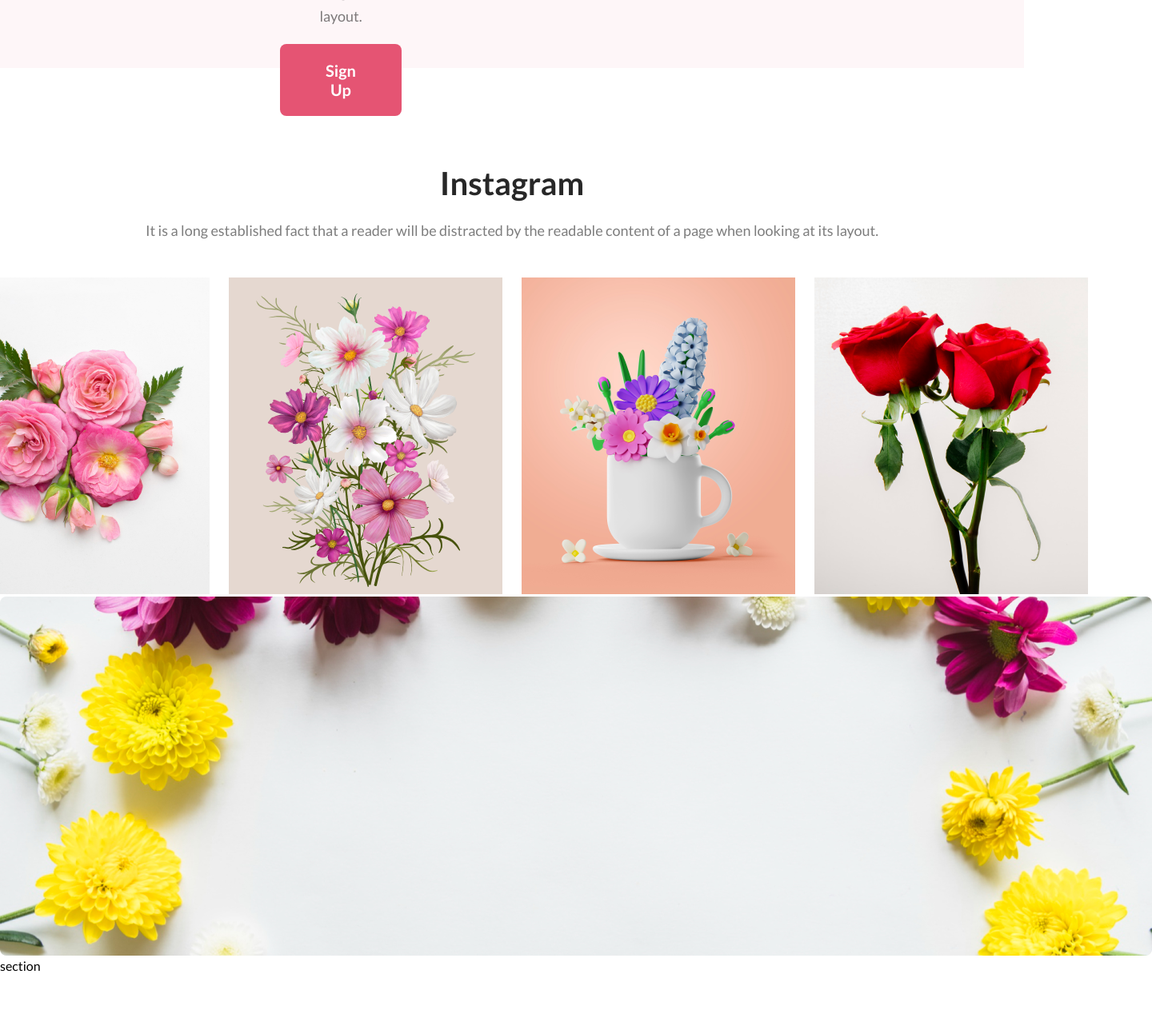
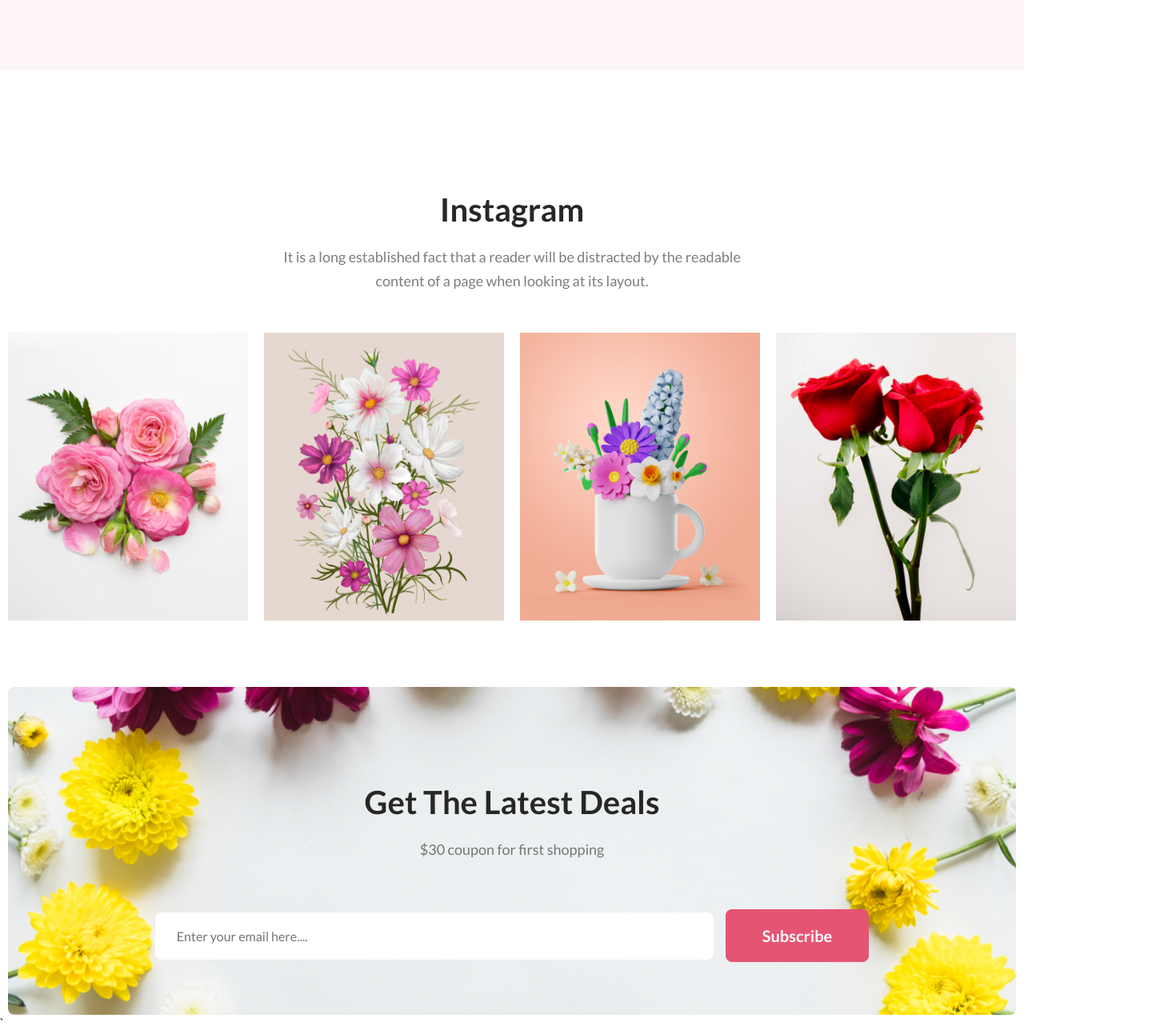
Before and after one commit to AkterParvin/My-FlowerShop-site-4assingment, a plain HTML site: page index.html in a window 1280 px wide. Shown: the part 2862-4150 px from the top of the page at 80% size, 1440 px wide, since content can reach past the window. Before the commit the page ends 4079 px from the top, so only its background shows below. Drawn offline with Linux system fonts and the light colour scheme.

Commit message:
added full main section and edited again

```diff
--- a/WildFlower.css
+++ b/WildFlower.css
@@ -13,7 +13,7 @@
     width: auto;
     height: 100%;
     background: rgba(229, 84, 115, 0.10);
-    padding-left:150px ;
+    padding-left: 150px;
     padding-top: 50px;
 
 }
@@ -48,7 +48,7 @@
 
 }
 
-.banner-image{
+.banner-image {
 
     margin-bottom: -3px;
 }
@@ -80,6 +80,10 @@
     font-size: 18px;
     font-weight: 400;
     line-height: 30px;
+}
+
+main {
+    max-width: 1920px;
 }
 
 /* three blocks of flowers style  */
@@ -173,7 +177,7 @@
     border-radius: 8px;
     background: rgba(39, 39, 39, 0.05);
     margin: 120px 180px;
-    padding:60px;
+    padding: 60px;
 
 }
 
@@ -193,14 +197,16 @@
     align-items: center;
     text-align: center;
     background: rgba(229, 84, 115, 0.05);
-    height: 620px;
+    width: auto;
+    padding: 100px;
 
 
 }
-.sale-text{
-    padding: 220px 50px 150px 350px;
+
+.sale-text {
+    /* padding: 220px 50px 150px 350px; */
     text-align: center;
-   }
+}
 
 .color-primary {
     color: #E55473;
@@ -215,34 +221,82 @@
     font-style: normal;
     font-weight: 400;
     line-height: 30px;
-    padding: 20px ;
+    padding: 20px;
 
 }
 
-.rose{
+.rose {
 
-    padding: 100px 400px 150px 10px;
+    /* padding: 100px 400px 150px 10px; */
 }
 
 /* instagram section style  */
+.insta-container {
+    margin: 50px 100px;
+}
 
-.insta-text{
-    margin-top: 120px;
+.insta-text {
+    padding-top: 100px;
 
 }
-.flower-insta{
+
+.flower-insta {
     display: flex;
     justify-content: center;
-    gap: 24px;
-    margin-top: 24px;
+    gap: 20px;
+    padding: 30px;
 }
 
-.deal-pic{
-    /* margin: 120px 220px; */
+.insta-flower-img {
+    height: 360px;
+    width: 300px;
+}
+
+
+.deal-section {
+    /* display: flex; */
+    justify-content: center;
+    align-items: center;
     text-align: center;
+    margin: 50px 100px;
+
+
+}
+
+
+
+.deal-section {
+    height: 410px;
+    width: 1260px;
+    margin: auto;
+    background-image: url(imgs-flower/Rectangle\ 9.png);
     background-position: center;
     background-repeat: no-repeat;
-    width: auto;
-    height: 100%;
+    background-size: cover;
+    text-align: center;
+    border-radius: 8px;
+}
+
+.deal-text {
+    padding-top: 120px;
+    padding-bottom: 40px;
+}
+
+.form-set {
+    display: flex;
+    justify-content: center;
+    gap: 15px;
+    align-items: center;
+}
+
+.form-email input {
+    color: rgba(39, 39, 39, 0.60);
+    text-align: center;
+    font-size: 16px;
+    font-weight: 400;
+    padding: 20px 500px 20px 20px;
+    border-radius: 8px;
+    border: none;
+    background-color: #FFF;
 
 }
--- a/index.html
+++ b/index.html
@@ -1,12 +1,14 @@
 <!DOCTYPE html>
 <html lang="en">
+
 <head>
     <meta charset="UTF-8">
     <meta name="viewport" content="width=device-width, initial-scale=1.0">
     <link rel="stylesheet" href="WildFlower.css">
     <link rel="preconnect" href="https://fonts.googleapis.com">
     <link rel="preconnect" href="https://fonts.gstatic.com" crossorigin>
-<link href="https://fonts.googleapis.com/css2?family=Lato:ital,wght@0,400;0,700;1,400&display=swap" rel="stylesheet">
+    <link href="https://fonts.googleapis.com/css2?family=Lato:ital,wght@0,400;0,700;1,400&display=swap"
+        rel="stylesheet">
 
     <link rel="preconnect" href="https://fonts.googleapis.com">
     <link rel="preconnect" href="https://fonts.gstatic.com" crossorigin>
@@ -23,7 +25,9 @@
                     Let's make <br>beautiful flowers a <br> part of your life!
                 </h1>
                 <p class="banner-para">
-                    Welcome to <span class="color-primary"> <b></b></span> where the beauty of flowers becomes a living, <br>breathing expression of joy in your life.We believe in the transformative power <br> of nature's most vibrant and delicate creations.
+                    Welcome to <span class="color-primary"> <b></b></span> where the beauty of flowers becomes a living,
+                    <br>breathing expression of joy in your life.We believe in the transformative power <br> of nature's
+                    most vibrant and delicate creations.
                 </p>
                 <button class="btn-primary">
                     Shop Now
@@ -47,7 +51,8 @@
                 Our Featured Flowers
             </h1>
             <p class="common-para">
-                It is a long established fact that a reader will be distracted by the readable <br>content of a page when looking at its layout.
+                It is a long established fact that a reader will be distracted by the readable <br>content of a page
+                when looking at its layout.
             </p>
         </section>
 
@@ -106,7 +111,8 @@
             <div class="sale-text">
                 <h1 class="common-title">Hot Deal ! Sale Up To 25% <span class="color-primary">Off</span> </h1>
                 <p class="sale-para">
-                    It is a long established fact that a reader will be distracted by the readable <br> content of a page when looking at its layout.
+                    It is a long established fact that a reader will be distracted by the readable <br> content of a
+                    page when looking at its layout.
                 </p>
                 <button class="btn-primary">Sign Up</button>
             </div>
@@ -126,40 +132,61 @@
                     <h1 class="common-title">
                         Instagram
                     </h1>
-                <p class="common-para">It is a long established fact that a reader will be distracted by the readable content of a page when looking at its layout.</p>
+                    <p class="common-para">It is a long established fact that a reader will be distracted by the
+                        readable <br>content of a page when looking at its layout.</p>
 
                 </div>
 
+
                 <div class="flower-insta">
-                <div class="insta-flower-img">
-                    <img src="imgs-flower/Flower 01.png" alt="">
+                    <div>
+                        <img class=" insta-flower-img" src="imgs-flower/Flower 01.png" alt="">
                     </div>
 
-                <div class="insta-flower-img">
-                    <img src="imgs-flower/flower02.png" alt="">
+                    <div>
+                        <img class="insta-flower-img" src="imgs-flower/flower02.png" alt="">
                     </div>
 
-                <div class="insta-flower-img">
-                    <img src="imgs-flower/flower03.png" alt="">
+                    <div>
+                        <img class="insta-flower-img" src="imgs-flower/flower03.png" alt="">
                     </div>
 
-                <div class="insta-flower-img">
-                    <img src="imgs-flower/flower04.png" alt="">
+                    <div>
+                        <img class="insta-flower-img" src="imgs-flower/flower04.png" alt="">
+                    </div>
                 </div>
 
             </div>
+
+            <div class="deal-section" >
+
+                <div class="deal-text">
+                    <h1 class="common-title">Get The Latest Deals</h1>
+                    <p class="common-para">$30 coupon for first shopping</p>
                 </div>
 
-        <div class="deal-pic">
-            <img src="imgs-flower/Rectangle 9.png" alt="">
+                <div class="form-set">
+                    <form class="form-email">
+                        <input type="email" placeholder="Enter your email here....">
+                    </form>
+                    <button class="btn-primary">
+                        Subscribe
+                    </button>
                 </div>
+
+            </div>
+
         </section>
-       section
+        `
 
 
 
     </Main>
-    <footer></footer>
+    <footer >
+
+
+    </footer>
 
 </body>
+
 </html>
```
Lines whose indentation alone changed are shown as unchanged.
